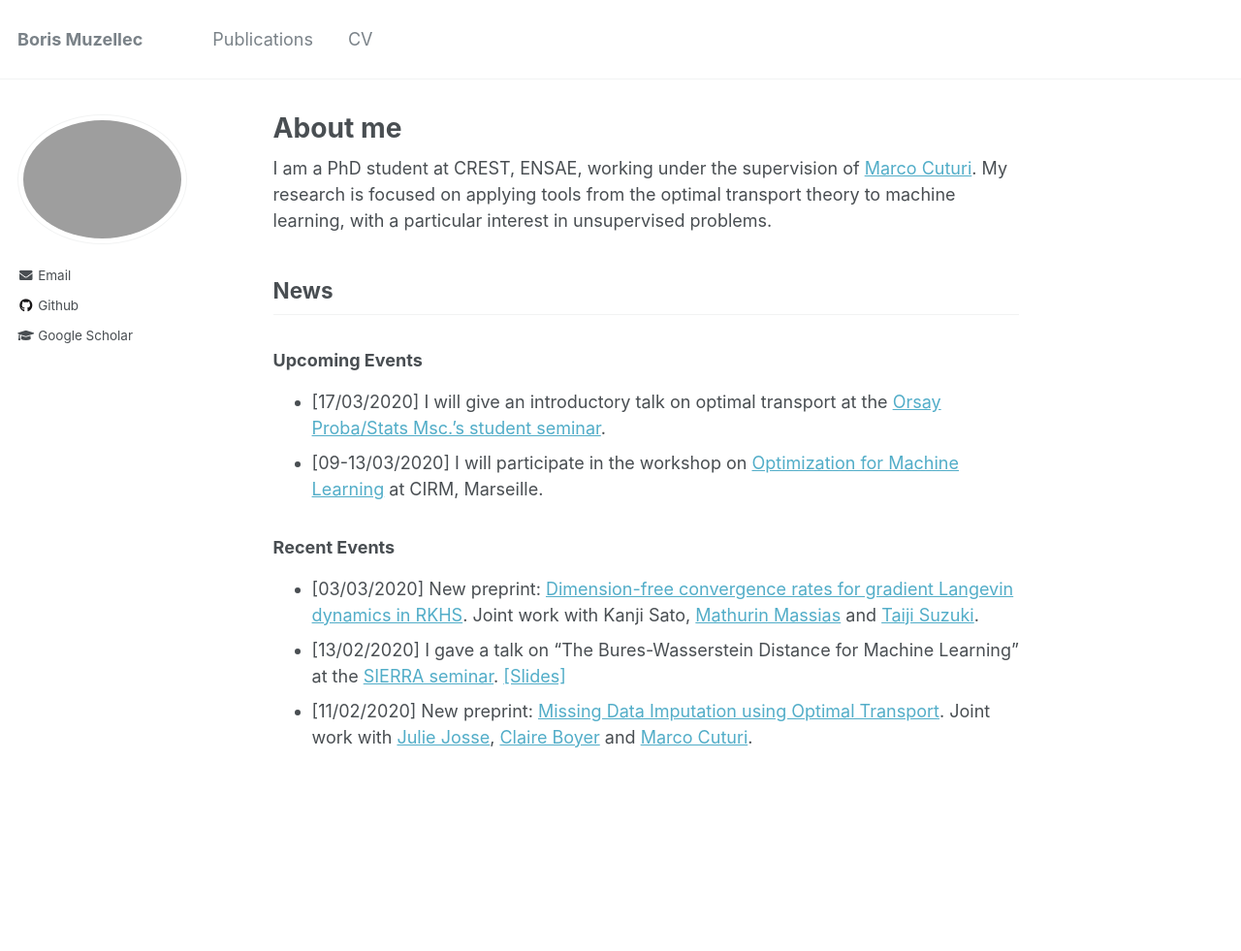
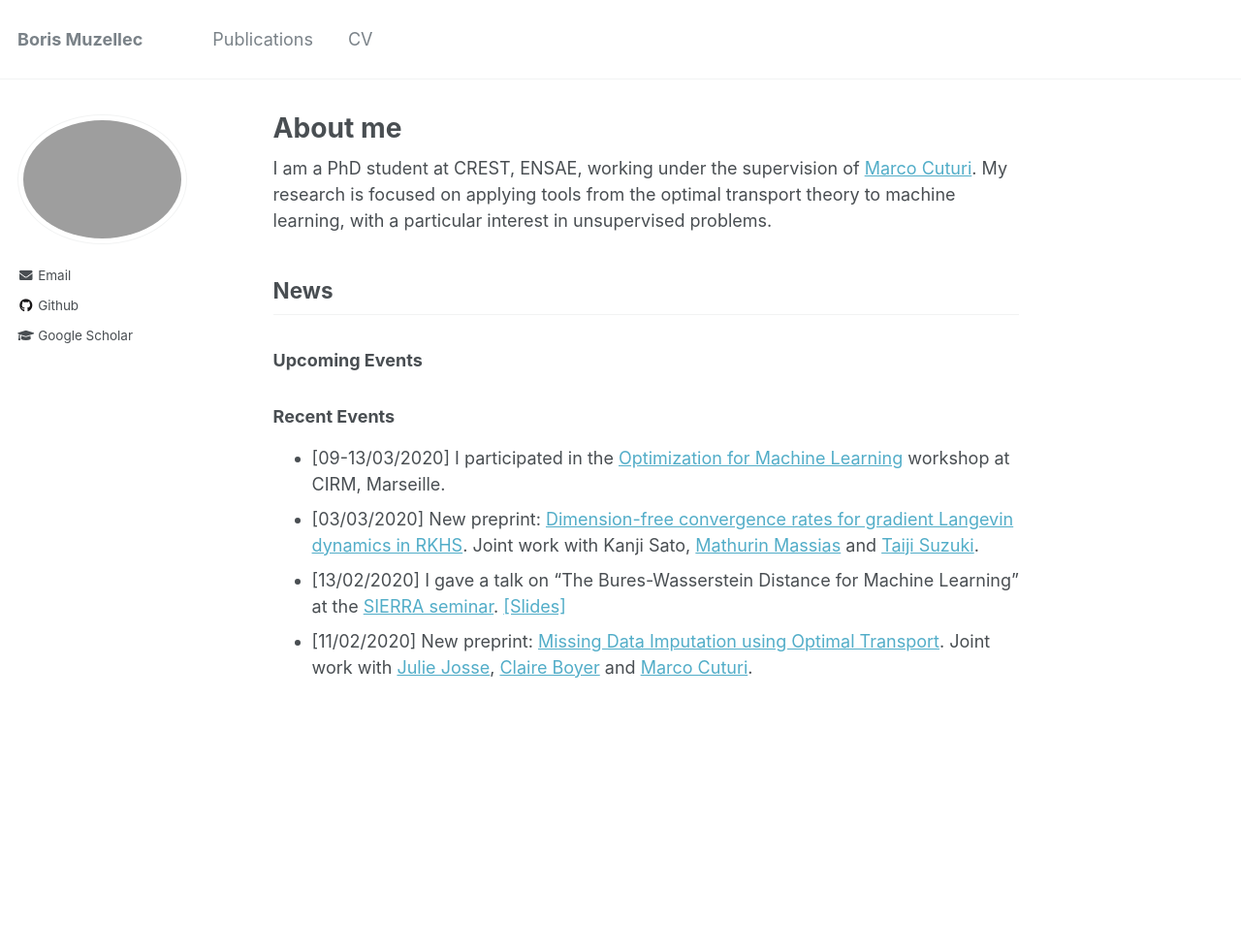
Before and after one commit to BorisMuzellec/borismuzellec.github.io, a Jekyll site: the page built from _pages/about.md, in a window 1280 px wide. Shown: the whole page at 97% size. Built offline with Jekyll 4.4.1, drawn with Linux system fonts in a browser that asks for light colours; after the commit the page ends 909 px from its top, so only the background shows below that.

Commit message:
news update

```diff
--- a/_pages/about.md
+++ b/_pages/about.md
@@ -15,12 +15,9 @@ I am a PhD student at CREST, ENSAE, working under the supervision of [Marco Cutu
 ## News ##
 
 ### Upcoming Events ###
-* [17/03/2020] I will give an introductory talk on optimal transport at the [Orsay Proba/Stats Msc.'s student seminar](https://www.math.u-psud.fr/-Seminaire-des-eleves-?lang=fr).
-* [09-13/03/2020] I will participate in the workshop on [Optimization for Machine Learning](https://conferences.cirm-math.fr/2133.html) at CIRM, Marseille.
-
-
 
 ### Recent Events ###
+* [09-13/03/2020] I participated in the [Optimization for Machine Learning](https://conferences.cirm-math.fr/2133.html) workshop at CIRM, Marseille.
 * [03/03/2020] New preprint: [Dimension-free convergence rates for gradient Langevin dynamics in RKHS](https://arxiv.org/abs/2003.00306). Joint work with Kanji Sato, [Mathurin Massias](https://mathurinm.github.io) and [Taiji Suzuki](http://ibis.t.u-tokyo.ac.jp/suzuki/).
 * [13/02/2020] I gave a talk on "The Bures-Wasserstein Distance for Machine Learning" at the [SIERRA seminar](https://www.di.ens.fr/sierra/seminars.php). [[Slides]](https://borismuzellec.github.io/publications/bures_wasserstein_ml.pdf)
 * [11/02/2020] New preprint: [Missing Data Imputation using Optimal Transport](http://arxiv.org/abs/2002.03860). Joint work with [Julie Josse](http://juliejosse.com), [Claire Boyer](http://www.lpsm.paris/pageperso/boyer/) and [Marco Cuturi](http://marcocuturi.net).
```
